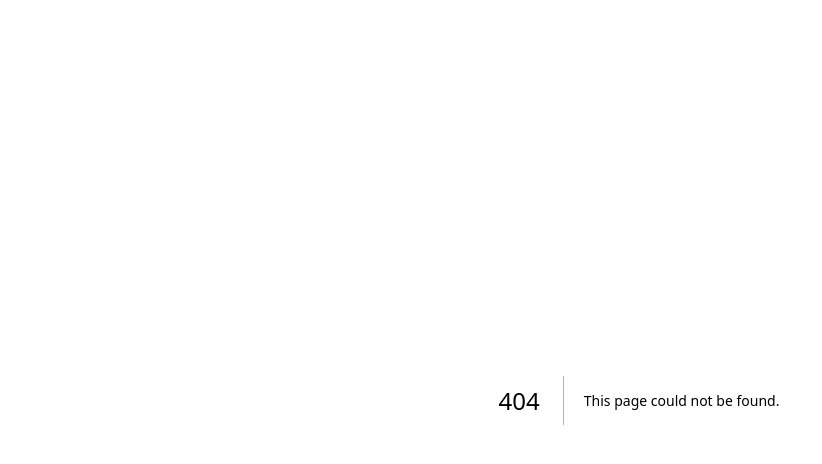
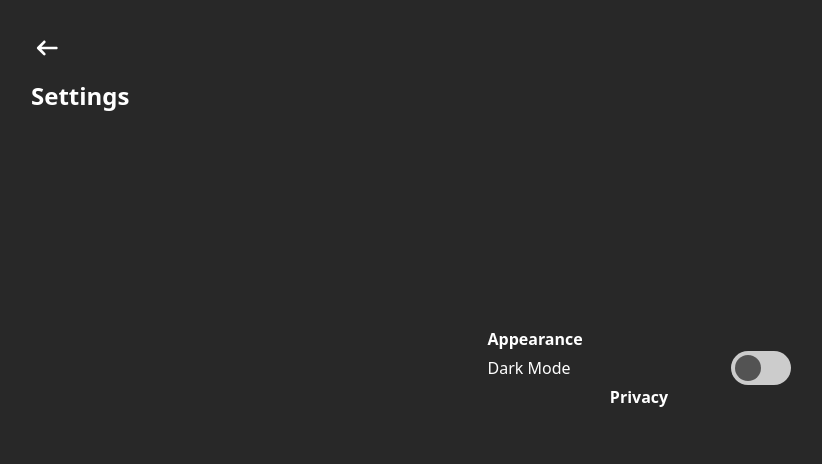
Before and after one commit to Sam-Wonjae-Lee/Matchify-Frontend, a Next.js app: page /settings in a window 1280 px wide. Before the commit this address had no page. Shown: the top 464 px of the page, without its empty margins (1-823 px from the left). Built offline with nearby package versions, Linux system fonts and the light colour scheme.

Commit message:
Updated settings page

```diff
--- /dev/null
+++ b/pages/settings.tsx
@@ -0,0 +1,61 @@
+import type { NextPage } from "next"
+import Head from "next/head"
+import Background from "@/components/background"
+
+const Settings = () => {
+    return (
+        <div className="h-screen w-screen" style={{ backgroundColor: '#282828' }}>
+            <Head>
+                <title>Settings</title>
+                <meta name="description" content="Settings"/>
+                <link rel="icon" href="matchify_logo.svg" type="image/gif" sizes="16x16"></link>
+            </Head>
+            <div className="h-full w-full p-8">
+                {/* Back Arrow */}
+                <button className="mb-4">
+                    <img src="/left_arrow.svg" alt="Left Arrow" className="w-8 h-8"
+                        // Hover animation
+                        style={{ transition: 'filter 0.3s ease' }}
+                        onMouseEnter={(e) => e.currentTarget.style.filter = 'invert(35%) sepia(99%) saturate(748%) hue-rotate(86deg) brightness(92%) contrast(101%)'}
+                        onMouseLeave={(e) => e.currentTarget.style.filter = 'none'}
+                    />
+                </button>
+                <div className="mb-4">
+                    <p className="text-white font-bold text-2xl">Settings</p>
+                </div>
+
+                {/* Centred Items */}
+                <div className="flex flex-col h-full w-full justify-center items-center -mt-32">
+                    <div>
+                        <p className="text-white font-bold">Appearance</p>
+                        <div className="flex items-center space-x-40">
+                            <p className="text-white">Dark Mode</p>
+                            <label className="switch">
+                                <input type="checkbox"/>
+                                <span className="slider round"></span>
+                            </label>
+                        </div>
+                    </div>
+                    <div>
+                        <p className="text-white font-bold">Privacy</p>
+                        {/* <div className="flex items-center space-x-40">
+                            <p className="text-white">Allow only friends to message you</p>
+                            <label className="switch">
+                                <input type="checkbox"/>
+                                <span className="slider round"></span>
+                            </label>
+                            <p className="text-white">Profile visible to friends only</p>
+                            <label className="switch">
+                                <input type="checkbox"/>
+                                <span className="slider round"></span>
+                            </label>
+                        </div> */}
+                    </div>
+
+                </div>
+            </div>
+        </div>
+    );
+};
+
+export default Settings;
```
